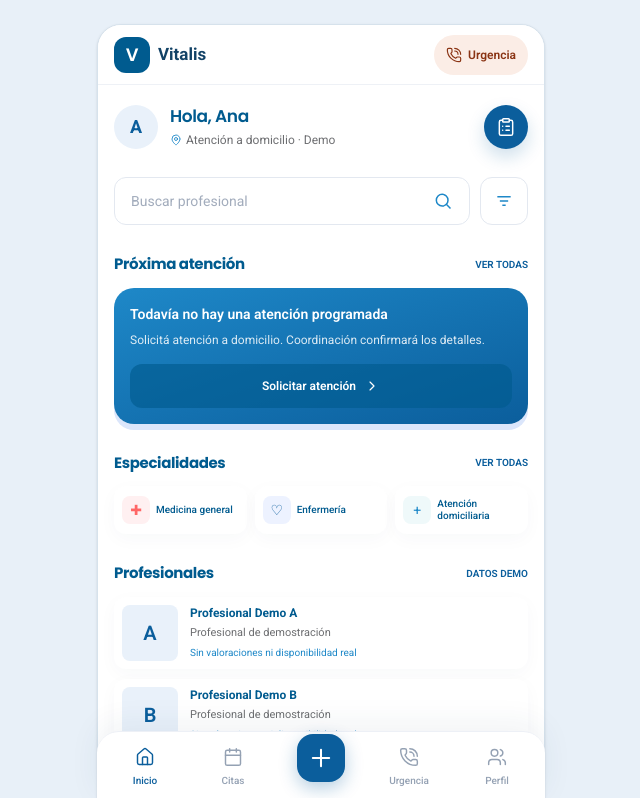
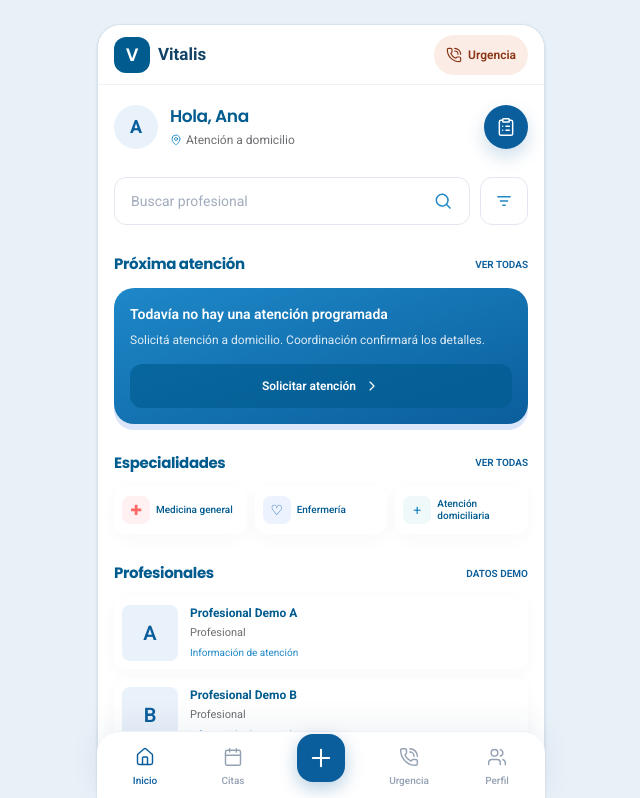
Before and after one commit to equantum-py/vitalis-demo, a Next.js app: page /paciente in a window 1280 px wide. Shown: the top 798 px of the page, without its empty margins (319-959 px from the left). Built offline with nearby package versions, Linux system fonts and the light colour scheme.

Commit message:
style: retirar mensajes visibles de demostracion

```diff
--- a/app/paciente/page.tsx
+++ b/app/paciente/page.tsx
@@ -4,7 +4,6 @@ import Link from "next/link";
 import { useState } from "react";
 import { Icono } from "@/components/Icono";
 import { EmergencyNotice } from "@/components/EmergencyNotice";
-import { AvisoDemo } from "@/components/ui";
 import { PACIENTE_DEMO, PROFESIONALES_DEMO } from "@/lib/fixtures";
 import { useDemo } from "@/lib/store";
 import { StatusPill } from "@/components/StatusPill";
@@ -32,7 +31,7 @@ export default function InicioPaciente() {
             <h1 className="truncate text-[17px] font-semibold leading-tight">Hola, {PACIENTE_DEMO.nombre.split(" ")[0]}</h1>
             <p className="mt-1 flex items-center gap-1 text-xs text-[#6d6e71]">
               <Icono nombre="ubicacion" className="size-3 text-[#1e88c8]" />
-              Atención a domicilio · Demo
+              Atención a domicilio
             </p>
           </div>
         </div>
@@ -43,7 +42,7 @@ export default function InicioPaciente() {
 
       <div className="flex gap-2.5">
         <label className="flex min-h-12 min-w-0 flex-1 items-center gap-2 rounded-xl border border-[#e3e8f0] bg-white px-4">
-          <span className="sr-only">Buscar profesional de demostración</span>
+          <span className="sr-only">Buscar profesional</span>
           <input value={busqueda} onChange={(e) => setBusqueda(e.target.value)} placeholder="Buscar profesional" className="w-full min-w-0 bg-transparent text-sm outline-none placeholder:text-[#a2acbc]" />
           <svg viewBox="0 0 24 24" fill="none" stroke="#1e88c8" strokeWidth="1.8" className="size-5 shrink-0" aria-hidden="true"><circle cx="11" cy="11" r="7"/><path d="m16 16 5 5"/></svg>
         </label>
@@ -106,8 +105,8 @@ export default function InicioPaciente() {
               <span aria-hidden="true" className="flex size-14 shrink-0 items-center justify-center rounded-lg bg-[#e9f1fa] text-xl font-semibold text-[#0b5e9c]">{profesional.nombre.slice(-1)}</span>
               <div className="min-w-0 flex-1">
                 <p className="truncate text-xs font-bold">{profesional.nombre}</p>
-                <p className="mt-1 text-[11px] text-[#6d6e71]">Profesional de demostración</p>
-                <p className="mt-1 text-[10px] text-[#1e88c8]">Sin valoraciones ni disponibilidad real</p>
+                <p className="mt-1 text-[11px] text-[#6d6e71]">Profesional</p>
+                <p className="mt-1 text-[10px] text-[#1e88c8]">Información de atención</p>
               </div>
             </div>
           )) : <p className="rounded-xl bg-white p-4 text-sm text-[#64758b]">No se encontraron profesionales de demostración.</p>}
@@ -115,7 +114,7 @@ export default function InicioPaciente() {
       </section>
 
       <EmergencyNotice />
-      <AvisoDemo>Vitalis es una demostración con datos ficticios. No permite reservar servicios médicos reales.</AvisoDemo>
+
     </div>
   );
 }
```
